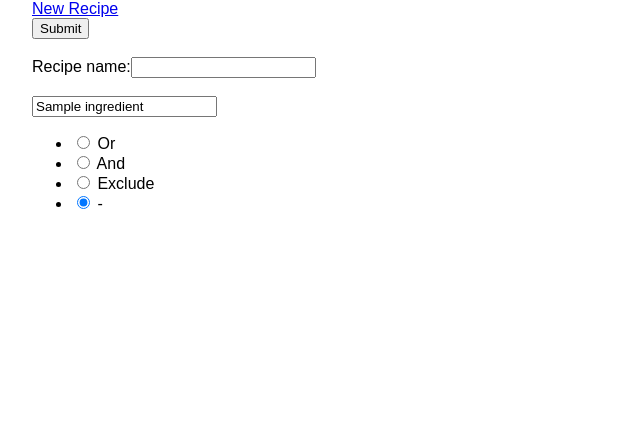
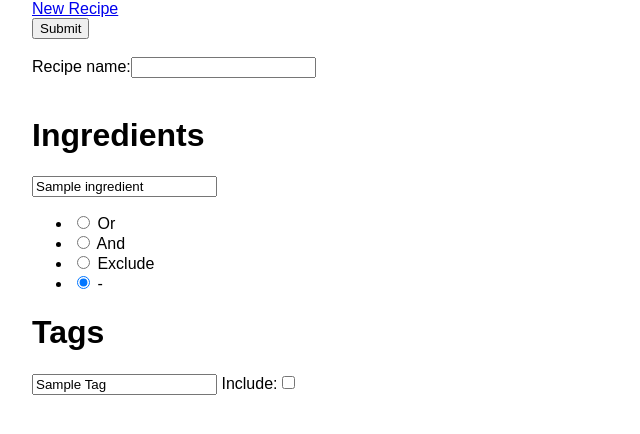
Before and after one commit to eChadwick/django_RecipeBox, a Django app: page / in a window 1280 px wide. Shown: the top 434 px of the page, without its empty margins (0-640 px from the left). Run offline with Django 3.2, Linux system fonts and the light colour scheme; tables that the repository leaves empty hold one stand-in row (values such as "Sample post").

Commit message:
add tags in recipe search template

```diff
--- a/RecipeBox/recipe_app/templates/recipe_app/recipe_search.html
+++ b/RecipeBox/recipe_app/templates/recipe_app/recipe_search.html
@@ -9,11 +9,19 @@
         <button type=Submit>Submit</button><br><br>
         {{ recipe_name }}<br><br>
         {{ ingredients.management_form}}
+        {{ tag_select.management_form}}
         {% csrf_token %}
+        <h1>Ingredients</h1>
         {% for i in ingredients %}
             <div class='ingredient-inclusion-form'>
                 {{ i }}
             </div>
         {% endfor %}
+        <h1>Tags</h1>
+        {% for i in tag_select %}
+            <div class='tag-selection-form'>
+                {{ i }}
+            </div>
+        {% endfor %}
     </form>
 {% endblock %}
```
